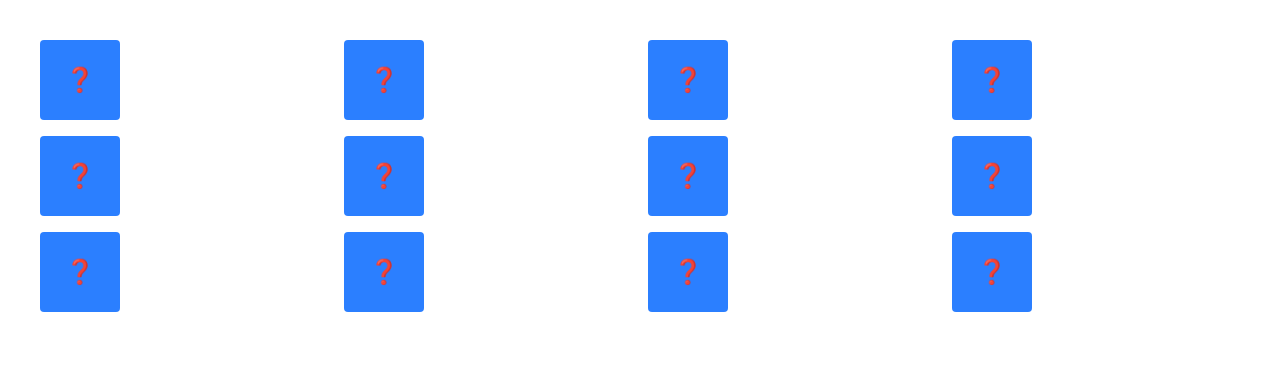
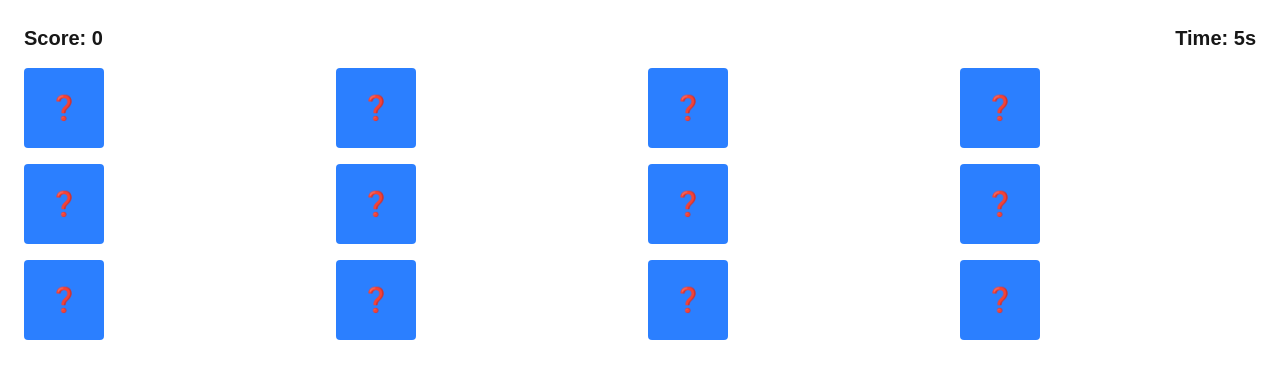
Before and after one commit to iftykhar/memory-match, a Next.js app: page /game in a window 1280 px wide. Shown: the top 378 px of the page. Built offline with nearby package versions, Linux system fonts and the light colour scheme.

Commit message:
score timer gamewon added

```diff
--- a/src/app/game/page.tsx
+++ b/src/app/game/page.tsx
@@ -2,6 +2,8 @@
 import { useState, useEffect } from 'react';
 
 const cards = ['🐶', '🐱', '🐵', '🦁', '🐸', '🐰'];
+
+
 
 const shuffleCards = () => {
   const pairs = [...cards, ...cards];
@@ -13,10 +15,25 @@ export default function GamePage() {
   const [deck, setDeck] = useState<string[]>([]);
   const [flipped, setFlipped] = useState<number[]>([]);
   const [matched, setMatched] = useState<number[]>([]);
+  const [score, setScore] = useState<number>(0);
+  const [time, setTime] = useState<number>(0);
+  const [gameWon, setGameWon] = useState<boolean>(false);
+
 
   useEffect(() => {
     setDeck(shuffleCards());
+    const timer = setInterval(() => {
+        setTime((t) => t+1 );
+    }, 1000);
+
+    return () => clearInterval(timer);
   }, []);
+
+  useEffect(() => {
+    if(matched.length === deck.length && deck.length > 0){
+        setGameWon(true);
+    }
+  }, [matched, deck]);
 
   const handleClick = (index: number) => {
     if (flipped.length === 2 || flipped.includes(index)) return;
@@ -26,26 +43,58 @@ export default function GamePage() {
     if (newFlipped.length === 2) {
       const [first, second] = newFlipped;
       if (deck[first] === deck[second]) {
-        setMatched([...matched, first, second]);
+        setMatched((prev) => [...prev, first, second]);
+        setScore((s) => s+1);
       }
       setTimeout(() => setFlipped([]), 1000);
     }
   };
 
   return (
-    <main className="grid grid-cols-4 gap-4 p-10">
+    // <main className="grid grid-cols-4 gap-4 p-10">
+    //   {deck.map((card, i) => {
+    //     const isFlipped = flipped.includes(i) || matched.includes(i);
+    //     return (
+    //       <button
+    //         key={i}
+    //         onClick={() => handleClick(i)}
+    //         className="w-20 h-20 text-2xl bg-blue-500 text-white rounded"
+    //       >
+    //         {isFlipped ? card : '❓'}
+    //       </button>
+    //     );
+    //   })}
+    // </main>
+
+    <main className="p-6">
+      <div className="flex justify-between items-center mb-4">
+        <h1 className="text-xl font-bold">Score: {score}</h1>
+        <h1 className="text-xl font-bold">Time: {time}s</h1>
+      </div>
+
+      {gameWon ? (
+        <div className="text-center mt-10">
+          <h2 className="text-3xl font-bold text-green-600 mb-4">🎉 You Won!</h2>
+          <p className="text-lg">Score: {score} | Time: {time} seconds</p>
+        </div>
+      ) : (
+        <div className="grid grid-cols-4 gap-4">
           {deck.map((card, i) => {
             const isFlipped = flipped.includes(i) || matched.includes(i);
             return (
               <button
                 key={i}
                 onClick={() => handleClick(i)}
-            className="w-20 h-20 text-2xl bg-blue-500 text-white rounded"
+                className={`w-20 h-20 text-2xl rounded ${
+                  isFlipped ? 'bg-green-500' : 'bg-blue-500'
+                } text-white`}
               >
                 {isFlipped ? card : '❓'}
               </button>
             );
           })}
+        </div>
+      )}
     </main>
   );
 }
```
Lines whose indentation alone changed are shown as unchanged.
